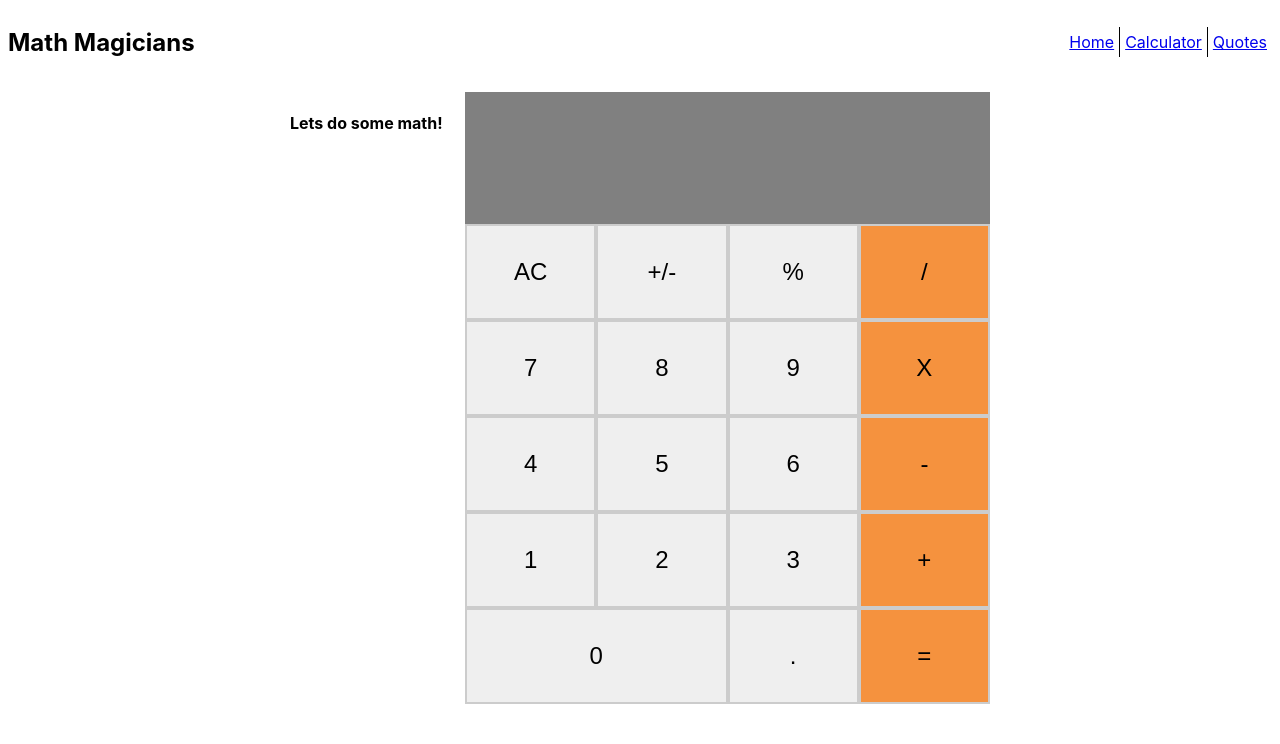
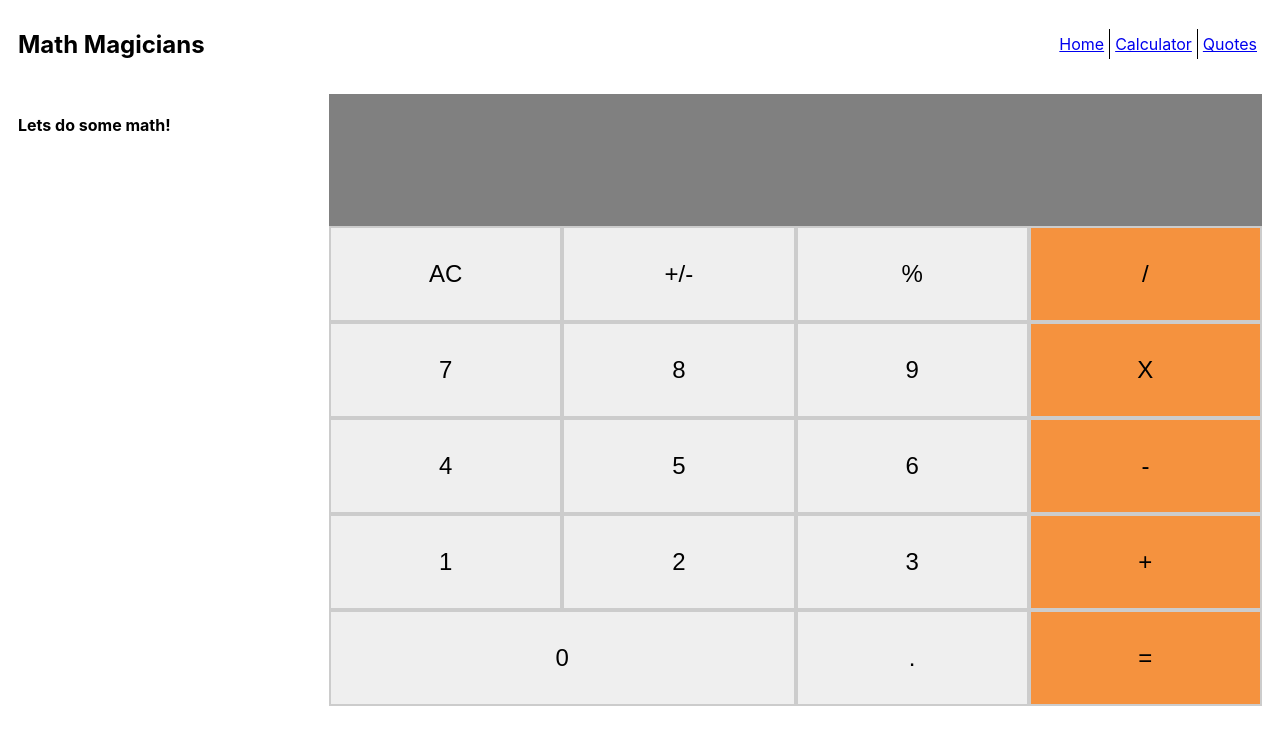
Before and after one commit to nganifaith/React_Calculator, a React (Create React App) app: page / in a window 1280 px wide. Shown: the top 744 px of the page. Built offline with nearby package versions, Linux system fonts and the light colour scheme.

Commit message:
Update styles

```diff
--- a/src/components/Calculator.css
+++ b/src/components/Calculator.css
@@ -1,10 +1,10 @@
 .App {
   background-color: #fff;
-  width: 700px;
   border-radius: 16px;
   margin-top: 15px;
   display: flex;
   justify-content: space-around;
+  width: 100%;
 }
 
 .row {
@@ -13,6 +13,7 @@
 
 h4 {
   width: 25%;
+  text-align: start;
 }
 
 .calc {
--- a/src/index.css
+++ b/src/index.css
@@ -11,4 +11,5 @@ body {
   align-items: center;
   justify-content: center;
   flex-direction: column;
+  margin: 10px;
 }
```
